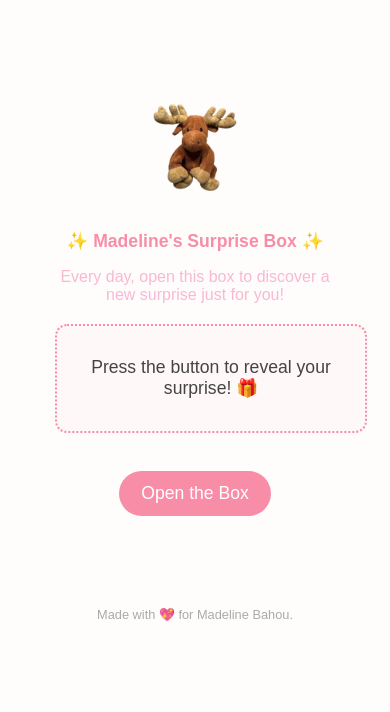
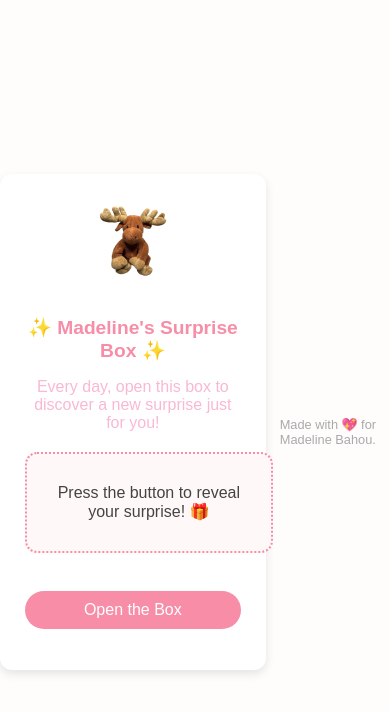
Before and after one commit to Tlaloxx/Madeline-s-surprise-box, a plain HTML site: page index.html in a window 390 px wide. Drawn offline with Linux system fonts and the light colour scheme.

Commit message:
Update styles.css
posicion

```diff
--- a/styles.css
+++ b/styles.css
@@ -4,21 +4,28 @@ body {
     text-align: center;
     background-color: #fffcfc; /* Light pastel pink background */
     color: #444;
-    padding: 30px;
+    padding: 0;
     margin: 0;
+    display: flex;
+    justify-content: center;
+    align-items: center;
+    height: 100vh; /* Full viewport height */
+    overflow: hidden; /* Prevent scroll */
 }
 
 .container {
-    margin-top: 40px;
     padding: 25px;
     max-width: 480px;
-    margin-left: auto;
-    margin-right: auto;
+    width: 100%;
+    box-sizing: border-box;
+    background-color: #ffffff;
+    border-radius: 12px;
+    box-shadow: 0 4px 10px rgba(0, 0, 0, 0.1);
 }
 
 /* Header Image */
 .header-image {
-    width: 100px;
+    width: 80px; /* Slightly smaller for mobile */
     margin-bottom: 20px;
     transition: transform 0.2s ease-in-out;
 }
@@ -29,7 +36,7 @@ body {
 
 /* Title */
 h1 {
-    font-size: 1.3rem;
+    font-size: 1.5rem;
     color: #f78da7; /* Pastel pink */
     margin-bottom: 12px;
 }
@@ -79,6 +86,8 @@ button {
     cursor: pointer;
     margin-top: 18px;
     transition: background-color 0.3s ease, transform 0.3s ease;
+    width: 100%; /* Full-width on smaller screens */
+    max-width: 240px;
 }
 
 button:hover {
@@ -88,7 +97,7 @@ button:hover {
 
 /* Footer */
 footer {
-    margin-top: 50px;
+    margin-top: 20px;
     font-size: 0.8rem;
     color: #aaa;
 }
@@ -96,16 +105,16 @@ footer {
 /* Responsive Styles */
 @media (max-width: 600px) {
     h1 {
-        font-size: 1.1rem;
+        font-size: 1.2rem;
     }
 
     .wish-box {
-        font-size: 1.1rem;
+        font-size: 1rem;
         padding: 14px;
     }
 
     button {
-        font-size: 1.1rem;
-        padding: 12px 22px;
+        font-size: 1rem;
+        padding: 10px 20px;
     }
 }
```
